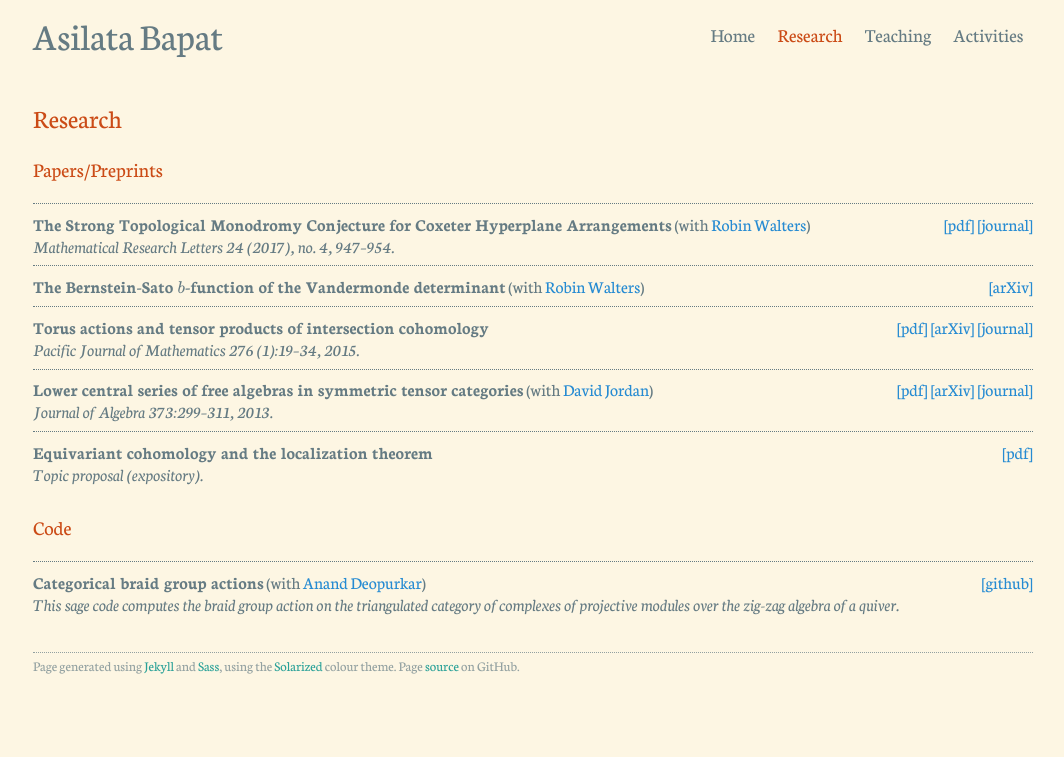
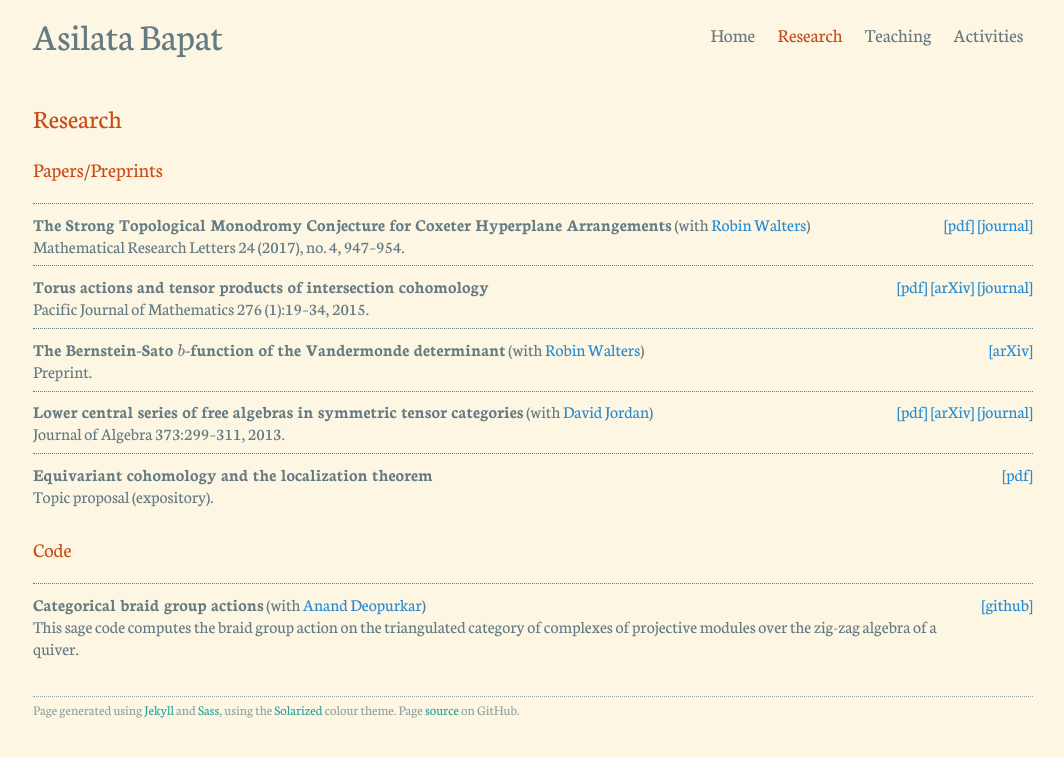
Before and after one commit to dongmouren0/dongmouren.github.io, a Jekyll site: the page built from research/index.md, in a window 1280 px wide. Shown: the top 757 px of the page, without its empty margins (107-1171 px from the left). Built offline with Jekyll 4.4.1, drawn with Linux system fonts in a browser that asks for light colours; formulas are drawn with MathJax 3.

Commit message:
Added dates to papers and updated formatting accordingly.

```diff
--- a/_data/papers.yml
+++ b/_data/papers.yml
@@ -1,17 +1,21 @@
 - title: The Strong Topological Monodromy Conjecture for Coxeter Hyperplane Arrangements
   with: &robin "[Robin Walters](http://mathserver.neu.edu/~robin/)"
   comment: Mathematical Research Letters 24 (2017), no. 4, 947--954
+  date: 2017
   links:
     pdf: papers/bapat-walters-2015.pdf
     journal: http://dx.doi.org/10.4310/MRL.2017.v24.n4.a1
 
 - title: The Bernstein-Sato $$b$$-function of the Vandermonde determinant
   with: *robin
+  comment: Preprint
+  date: 2015
   links:
     arXiv: http://arxiv.org/abs/1503.01055
 
 - title: Torus actions and tensor products of intersection cohomology
   comment: Pacific Journal of Mathematics 276 (1):19--34, 2015
+  date: 2015
   links:
     pdf: papers/bapat-2015.pdf
     arXiv: http://arxiv.org/abs/1309.0859
@@ -20,6 +24,7 @@
 - title: Lower central series of free algebras in symmetric tensor categories
   with: &david "[David Jordan](http://www.maths.ed.ac.uk/~djordan/)"
   comment: Journal of Algebra 373:299--311, 2013
+  date: 2013
   links:
     pdf: papers/bapat-jordan-2013.pdf
     arXiv: http://arxiv.org/abs/1001.1375
@@ -27,5 +32,6 @@
 
 - title: Equivariant cohomology and the localization theorem
   comment: Topic proposal (expository)
+  date: 2011
   links:
     pdf: papers/topic-proposal.pdf
--- a/research/index.md
+++ b/research/index.md
@@ -8,9 +8,10 @@ navigation_weight: 2
 
 ### Papers/Preprints
 
-{% for paper in site.data.papers %}
+{% assign papers = site.data.papers | sort: 'date' | reverse %}
+{% for paper in papers %}
 <div class="papers">
-**{{ paper.title }}**{% if paper.with %} (with {{ paper.with }}){% endif %}{% if paper.comment %}<br/> *{{ paper.comment }}.*{% endif %}
+**{{ paper.title }}**{% if paper.with %} (with {{ paper.with }}){% endif %}{% if paper.comment %}<br/> {{ paper.comment }}.{% endif %}
 
 {% for link in paper.links %} [\[{{ link[0] }}\]]({{ link[1] }}) {% endfor %}
 </div>
@@ -20,7 +21,7 @@ navigation_weight: 2
 
 <div class="papers">
 {% for thing in site.data.code %}
-**{{ thing.title }}**{% if thing.with %} (with {{ thing.with }}){% endif %}{% if thing.comment %}<br/> *{{ thing.comment }}*{% endif %}
+**{{ thing.title }}**{% if thing.with %} (with {{ thing.with }}){% endif %}{% if thing.comment %}<br/> {{ thing.comment }}{% endif %}
 
 {% for link in thing.links %} [\[{{ link[0] }}\]]({{ link[1] }}) {% endfor %}
 </div>
```
